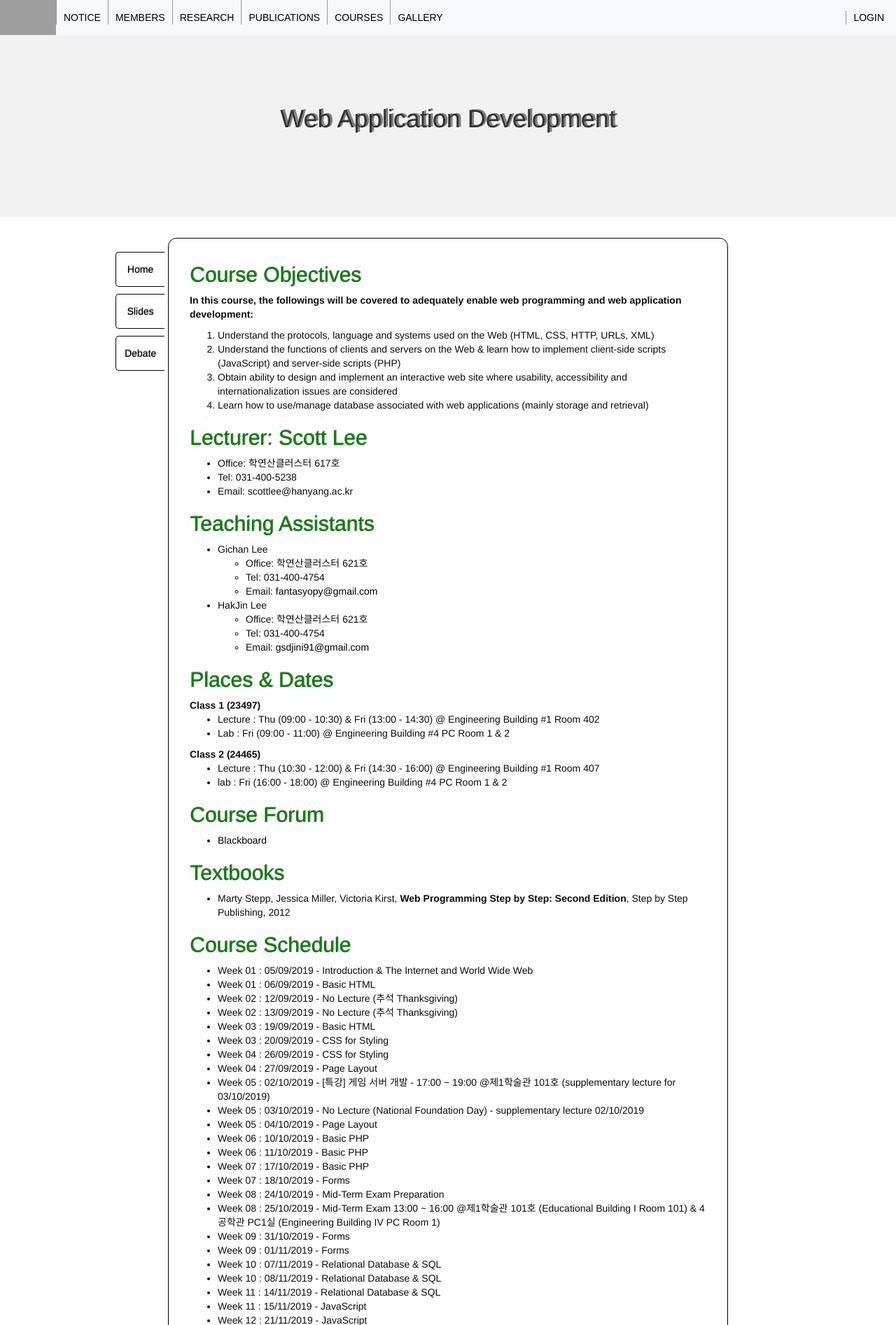
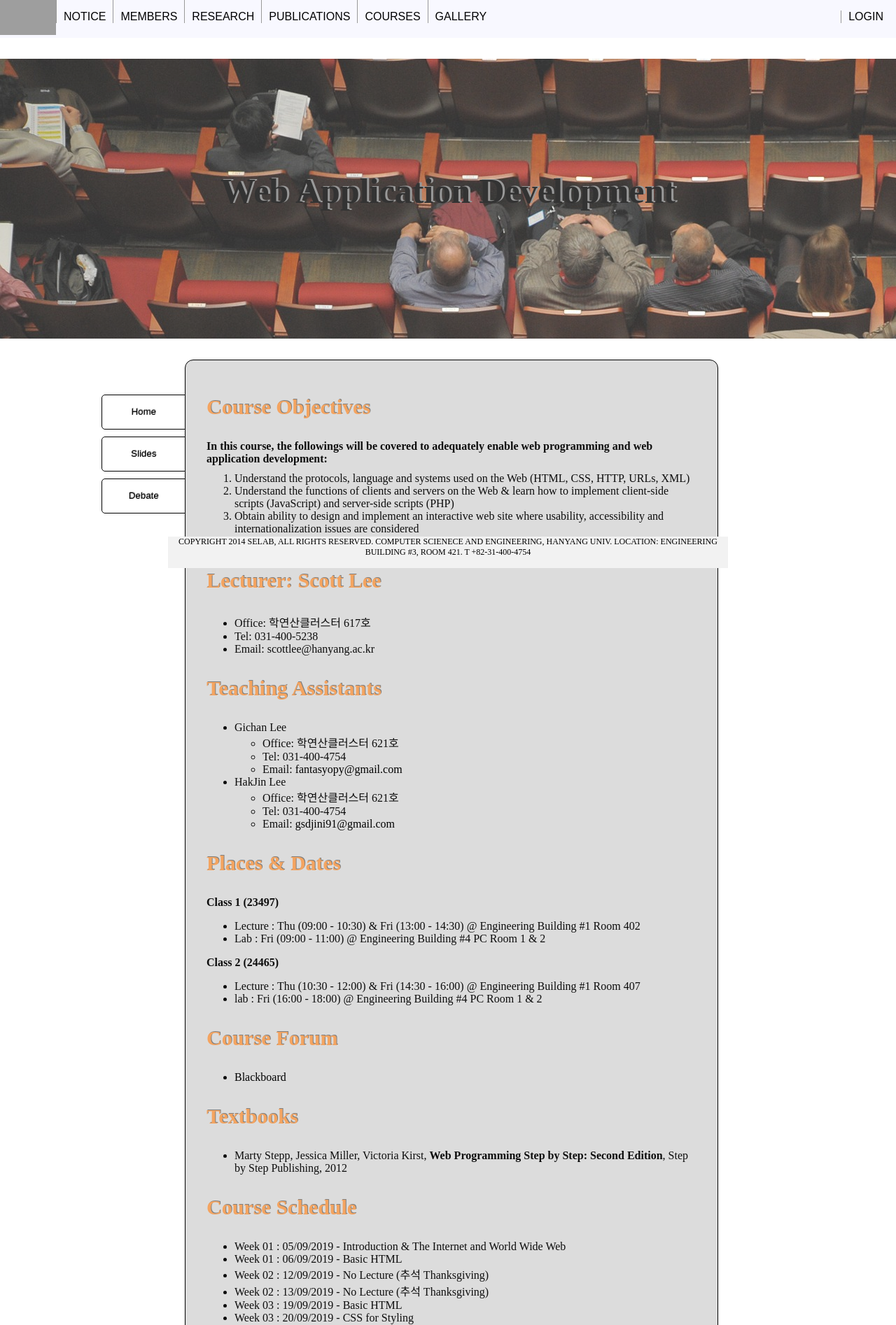
Before and after one commit to YimChonghyon/webapp_project, a PHP site: page /resource/sub_course.html in a window 1280 px wide. Shown: the top 1894 px of the page at 70% size. Run offline with PHP 8.4, Linux system fonts and the light colour scheme; grey boxes are pictures that could not be loaded.

Commit message:
dbsrbals

```diff
--- a/resource/css/sub_course.css
+++ b/resource/css/sub_course.css
@@ -5,23 +5,20 @@ body {
   overflow-x : hidden;
 }
 
+.mainphoto {
+  width : 100%;
+  height : 400px;
+  background-image : url("../images/course_3.jpg");
+  opacity : 0.8;
+}
+
 h1 {
+  font-size : 50px;
+  padding-top : 160px;
   text-align : center;
   text-shadow : 3px -1px gray;
-  background : #f2f2f2;
-  width : 100%;
-  height : 260px;
-  padding-top : 100px;
-  margin : 0px;
-}
-
-p {
-  width : 800px;
-  margin : auto;
-  text-align : center;
-  text-shadow : 0.5px -1px gray;
-  background : #f2f2f2;
-  overflow : hidden;
+  vertical-align : center;
+  opacity : 1;
 }
 
 p1 {
@@ -95,7 +92,7 @@ nav ul li a:hover, ul li a:focus {
 }
 
 h3 {
-  color : green;
+  color : #f4a460;
   font-size : 30px;
   text-shadow : 1px -1px gray;
 }
@@ -115,15 +112,14 @@ ol {
 
 #tab {
   float : left;
-  overflow : hidden;
-  margin-left : 165px;
+  margin-left : 12.1%;
+
 }
 
 #tab button {
-  width : 70px;
+  width : 120px;
   height : 50px;
   border : 1px solid black;
-  border-right : gray;
   background-color : white;
   color : black;
   padding-left : 10px;
@@ -131,14 +127,14 @@ ol {
   float : right;
   text-align : center;
   text-shadow : 0.5px -1px gray;
-  margin-left : ;
 }
 
 #tab button:hover {
   height : 70px;
   color : black;
-  background-color : gray;
-  border-right : gray;
+  background-color : #dcdcdc;
+  border-right : 3px solid #dcdcdc;
+
 }
 
 #home {
@@ -152,7 +148,6 @@ ol {
   border-top-left-radius : 5px;
   border-bottom-left-radius : 5px;
   margin-bottom : 10px;
-  margin-left : px;
 }
 
 #debate {
@@ -160,16 +155,19 @@ ol {
   border-bottom-left-radius : 5px;
 }
 
+.tab_class {
+  width : 1200px;
+}
+
 #main {
   border : 1px solid black;
   border-radius : 12px;
-  background-color : white;
+  background-color : #dcdcdc;
+  margin-left : 22%;
   color : #0d0d0d;
-  width : 800px;
-  margin : auto;
+  width : 60%;
   margin-top : 30px;
-  padding : 15px;
-  padding-left : 20px;
+  padding : 20px;
 }
 
 .wrap-subcontent {
@@ -180,16 +178,16 @@ ol {
 #slides {
   border : 1px solid black;
   border-radius : 12px;
-  background-color : white;
+  background-color : #dcdcdc;
+  margin-left : 22%;
   color : #0d0d0d;
-  width : 800px;
-  margin : auto;
+  width : 60%;
+  margin-top : 10px;
 }
 
 #lecture {
   float : left;
-  overflow : hidden;
-  vertical-align : top;
+  overflow: hidden;
 }
 
 #lecture th {
@@ -208,8 +206,6 @@ ol {
 #lab {
   float : right;
   overflow : hidden;
-  vertical-align : top;
-  padding-right : 25px;
 }
 
 #lab th {
--- a/resource/sub_course.html
+++ b/resource/sub_course.html
@@ -7,16 +7,15 @@
 	<!--[if IE]>
 	<script src="https://html5shiv.googlecode.com/svn/trunk/html5.js"></script>
 	<![endif]-->
-	<link rel="stylesheet" href="https://maxcdn.bootstrapcdn.com/bootstrap/3.3.6/css/bootstrap.min.css" type="text/css" />
 
 	<link rel="stylesheet" href="css/sub_course.css" type="text/css" />
+	<link rel="stylesheet" href = "css/footer.css" type="text/css" />
 	<script type="text/javascript" src="js/sub_course.js"></script>
 
 </head>
 
 <body>
 	<header role="banner">
-		<div>
 			<nav role="navigation">
 				<div id="logo" class="pull-left"><a href="/"><img src="images/selab_logo_S.png" /></a></div>
 				<ul id="menu" class="inline-list pull-left">
@@ -26,18 +25,17 @@
 					<li class="pull-left"><a href="publication.html" >PUBLICATIONS</a></li>
 					<li class="pull-left"><a href="main_course.html" class='selected'>COURSES</a></li>
 					<li class="pull-left"><a href="gallery.html" >GALLERY</a></li>
-									</ul>
+				</ul>
 							<div role="login" class="pull-right">
-											<a href="login.html">LOGIN</a>
-										</div>
+									<a href="login.html">LOGIN</a>
+							</div>
 			</nav>
-		</div>
 	</header>
-
-	<main role="main">
-		<div>
 			<div class="contents">
+			<div class ="mainphoto">
 				<h1>Web Application Development</h1>
+			</div>
+			<div class = "tab_class">
 				<div id="tab">
 					<button id = "home" onclick = home()>Home</button><br />
 					<button id = "slide_button" onclick = slide_button()>Slides</button><br />
@@ -237,7 +235,8 @@
 </div>
 
 
-<div id="slides" class="display_none">
+
+<div id="slides">
   <div id="lecture">
     <table>
       <tr>
@@ -396,11 +395,9 @@
     </table>
   </div>
 </div>
+</div>
+</div>
 
-			</div>
-		</div>
-	</main>
-<br />
 	<footer role="contentinfo">
 		<div class="container">
 			<p>COPYRIGHT 2014 SELAB, ALL RIGHTS RESERVED. COMPUTER SCIENECE AND ENGINEERING, HANYANG UNIV. LOCATION: ENGINEERING BUILDING #3, ROOM 421. T +82-31-400-4754</p>
```
Also changed, not shown: resource/css/main_course.css (+9 -13 lines), resource/js/main_course.js (added, +27 -0 lines), resource/main_course.html (+10 -5 lines).
